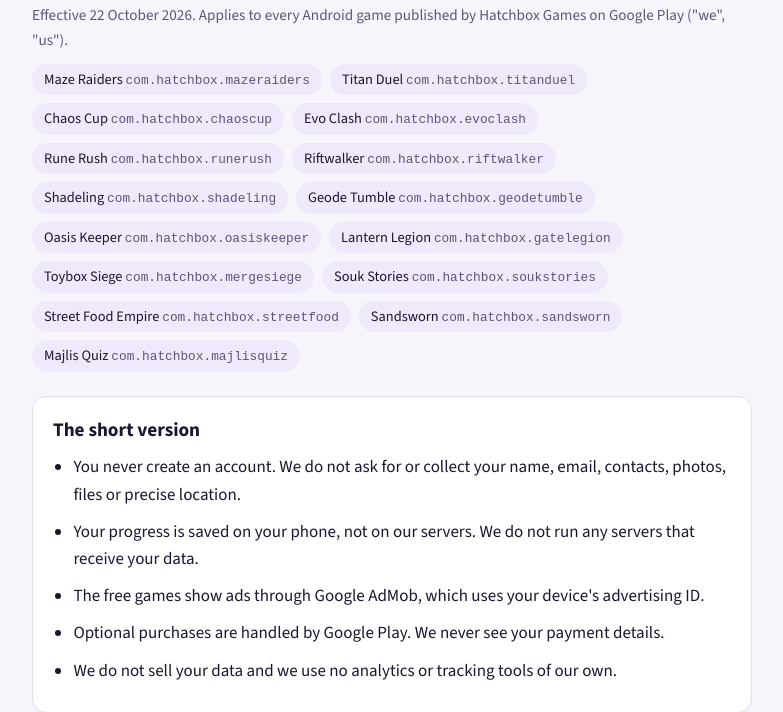
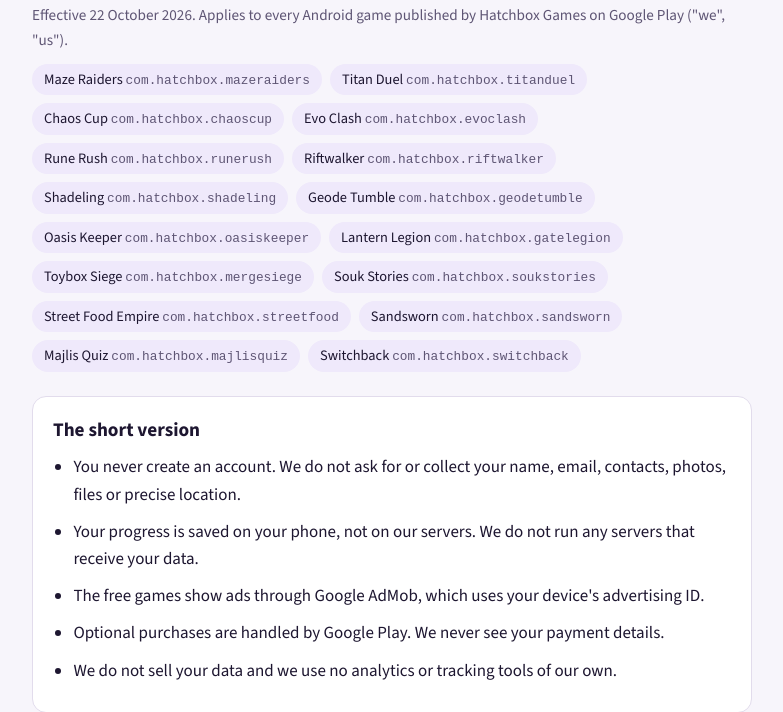
Before and after one commit to EngMohamed-A-Fathy/EngMohamed-A-Fathy.github.io, a plain HTML site: page privacy/index.html in a window 1280 px wide. Shown: the part 125-837 px from the top of the page, without its empty margins (248-1031 px from the left). Drawn offline with nearby package versions, Linux system fonts and the light colour scheme.

Commit message:
Privacy policy: add Switchback (com.hatchbox.switchback)
Co-Authored-By: Claude Opus 5.5 <noreply@anthropic.com>

```diff
--- a/privacy/index.html
+++ b/privacy/index.html
@@ -68,6 +68,7 @@
     <li>Street Food Empire <code>com.hatchbox.streetfood</code></li>
     <li>Sandsworn <code>com.hatchbox.sandsworn</code></li>
     <li>Majlis Quiz <code>com.hatchbox.majlisquiz</code></li>
+    <li>Switchback <code>com.hatchbox.switchback</code></li>
   </ul>
 
   <div class="summary">
```
